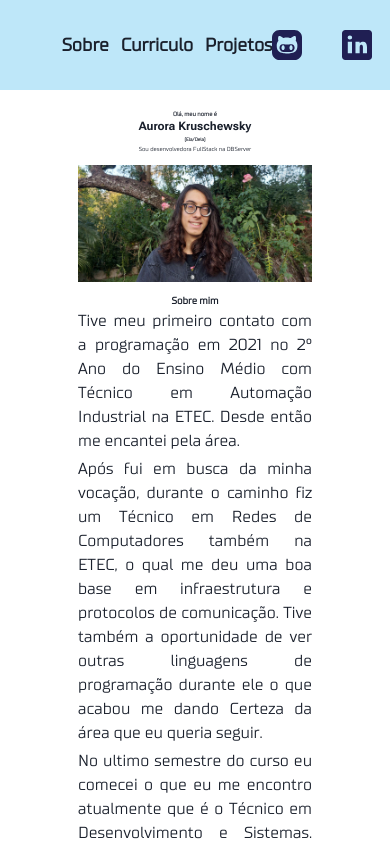
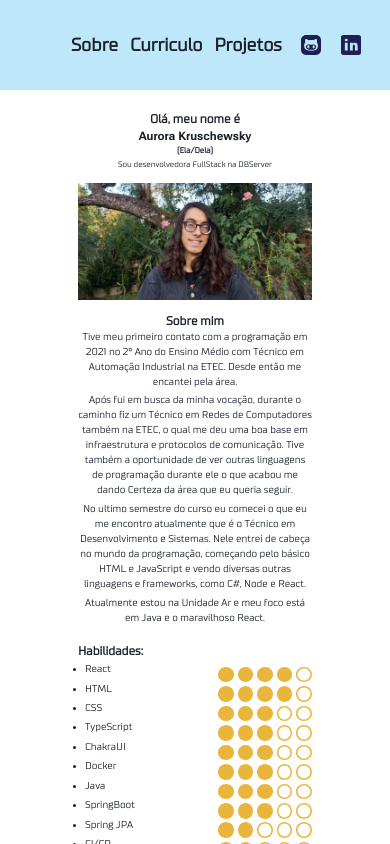
Before and after one commit to AurorinhaBoreal/portfolio-db, a React (Vite) app: page / in a window 390 px wide. Shown: the top 844 px of the page. Built offline with nearby package versions, Linux system fonts and the light colour scheme.

Commit message:
refactor: Improve Responsiveness for portfolio

```diff
--- a/src/components/Header/h.module.css
+++ b/src/components/Header/h.module.css
@@ -32,3 +32,53 @@
     height: 30px;
     width: 30px;
 }
+
+.headerLogo {
+    height: 4vw !important;
+    width: auto !important;
+}
+
+@media all and (max-width: 700px) {
+    .icons {
+        height: 25px;
+        width: 25px;
+    }
+
+    .headerLogo {
+        height: 30px !important;
+        width: auto !important;
+    }
+}
+@media all and (max-width: 500px) {
+    .headerBody {
+        display: flex;
+        justify-content: center;
+    }
+
+    .iconsWrapper {
+        margin: 5vw;
+        gap: 20px;
+    }
+    .icons {
+        height: 20px;
+        width: 20px;
+    }
+    .headerLogo {
+        width: auto !important;
+        height: 20px !important;
+    }
+}
+
+@media all and (max-width: 500px) {
+    .logo-textWrapper {
+        margin: 0px;
+        gap: 0.5vw !important;
+    }
+    li {
+        font-size: 10px;
+    }
+    .headerLogo {
+        height: 0px !important;
+        width: auto !important;
+    }
+}
--- a/src/components/Header/index.tsx
+++ b/src/components/Header/index.tsx
@@ -16,7 +16,7 @@ export default function Header() {
     <Flex className={styles.headerBody}>
       <Flex className={styles.logo_textWrapper}>
         <Flex className={styles.logoContainer}>
-          <Image src={dbHeader} onClick={DB} _hover={{ cursor: "pointer"}} height={"3vw"} width={"auto"}/>
+          <Image className={styles.headerLogo} src={dbHeader} onClick={DB} _hover={{ cursor: "pointer"}}/>
         </Flex>
         <Link to={"/"}>
           <Text className={styles.hText}>Sobre</Text>
--- a/src/components/SkillCard/index.tsx
+++ b/src/components/SkillCard/index.tsx
@@ -13,11 +13,11 @@ export default function SkillCard() {
     const empty = 5 - full
 
     for (let i = 1; i <= full; i++) {
-      skill.push(<Image key={"filled"+i} src={fillSkill} height={"20px"} width={"20px"}/>)
+      skill.push(<Image className={styles.skillDot} key={"filled"+i} src={fillSkill} height={"20px"} width={"20px"}/>)
     }
 
     for (let i = 1; i <= empty; i++) {
-      skill.push(<Image key={"empty"+i} src={emptySkill} height={"20px"} width={"20px"}/>)
+      skill.push(<Image className={styles.skillDot} key={"empty"+i} src={emptySkill} height={"20px"} width={"20px"}/>)
     }
 
     return skill
--- a/src/components/SkillCard/sc.module.css
+++ b/src/components/SkillCard/sc.module.css
@@ -19,13 +19,32 @@
         height: 1.5vw
     }
 }
+
 @media all and (max-width: 992px) {
     .cardWrapper {
         width: auto;
         font-size: 1.8vw;
     }
     image {
-        width: 1vw;
-        height: 1vw
+        width: 1vw !important;
+        height: 1vw !important;
     }
 }
+
+@media all and (max-width: 420px) {
+    .skillDot {
+        height: 4vw !important;
+        width: 4vw !important;
+    }
+    .cardWrapper {
+    }
+    .introText {
+        font-size: 10px;
+    }
+    .myPronoums, .role {
+        font-size: 8px;
+    }
+    .aboutInfo {
+        text-align: center;
+    }
+}
--- a/src/pages/Home/h.module.css
+++ b/src/pages/Home/h.module.css
@@ -80,3 +80,16 @@
         font-size: 2vw;
     }
 }
+
+@media all and (max-width: 420px) {
+    .introText, .skillTitle, .aboutTitle {
+        font-size: 12px;
+    }
+    .myPronoums, .role {
+        font-size: 8px;
+    }
+    .aboutInfo {
+        text-align: center;
+        font-size: 10px;
+    }
+}
--- a/src/pages/Projects/p.module.css
+++ b/src/pages/Projects/p.module.css
@@ -34,3 +34,14 @@
         align-items: center;
     }
 }
+
+@media all and (max-width: 500px) {
+    .projectsContainer {
+        margin: 5vw 0 5vw 0;
+    }
+    .title1, .title2 {
+        display: flex;
+        justify-content: center;
+        align-self: center;
+    }
+}
```
